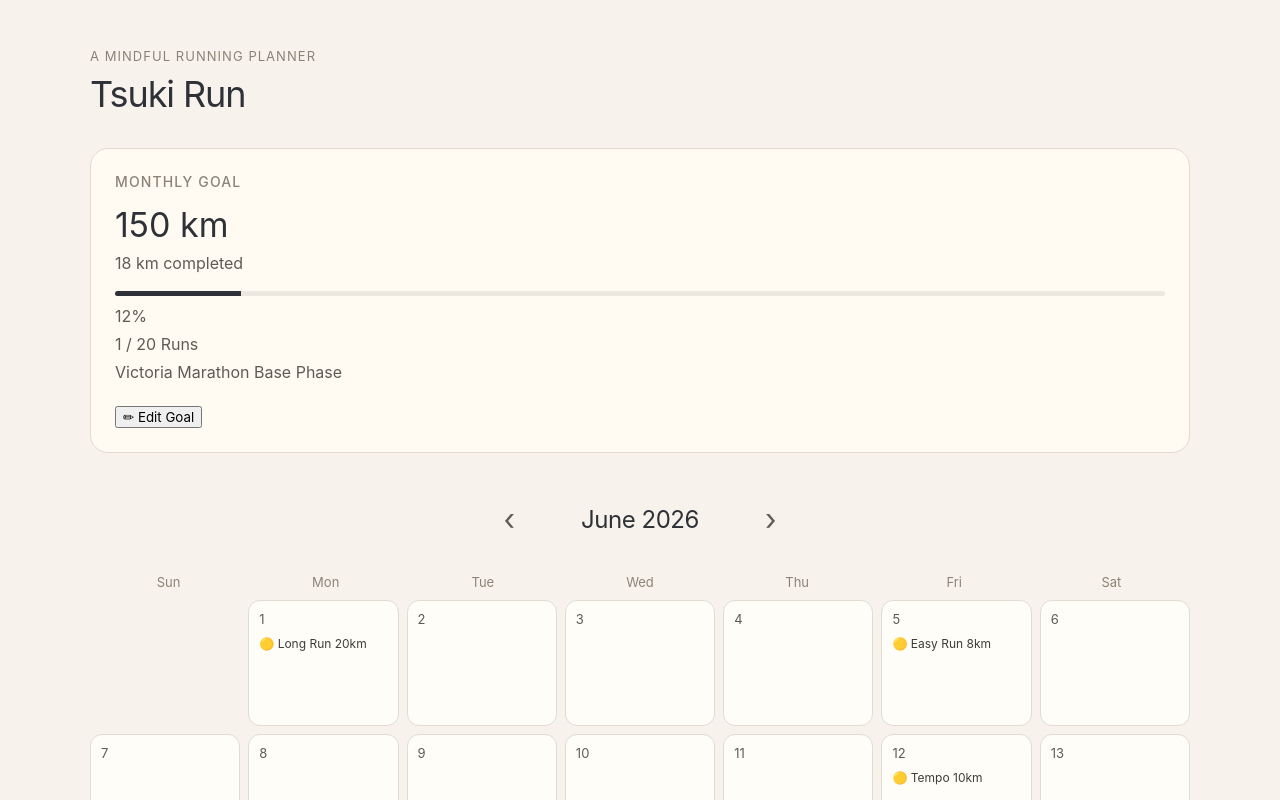
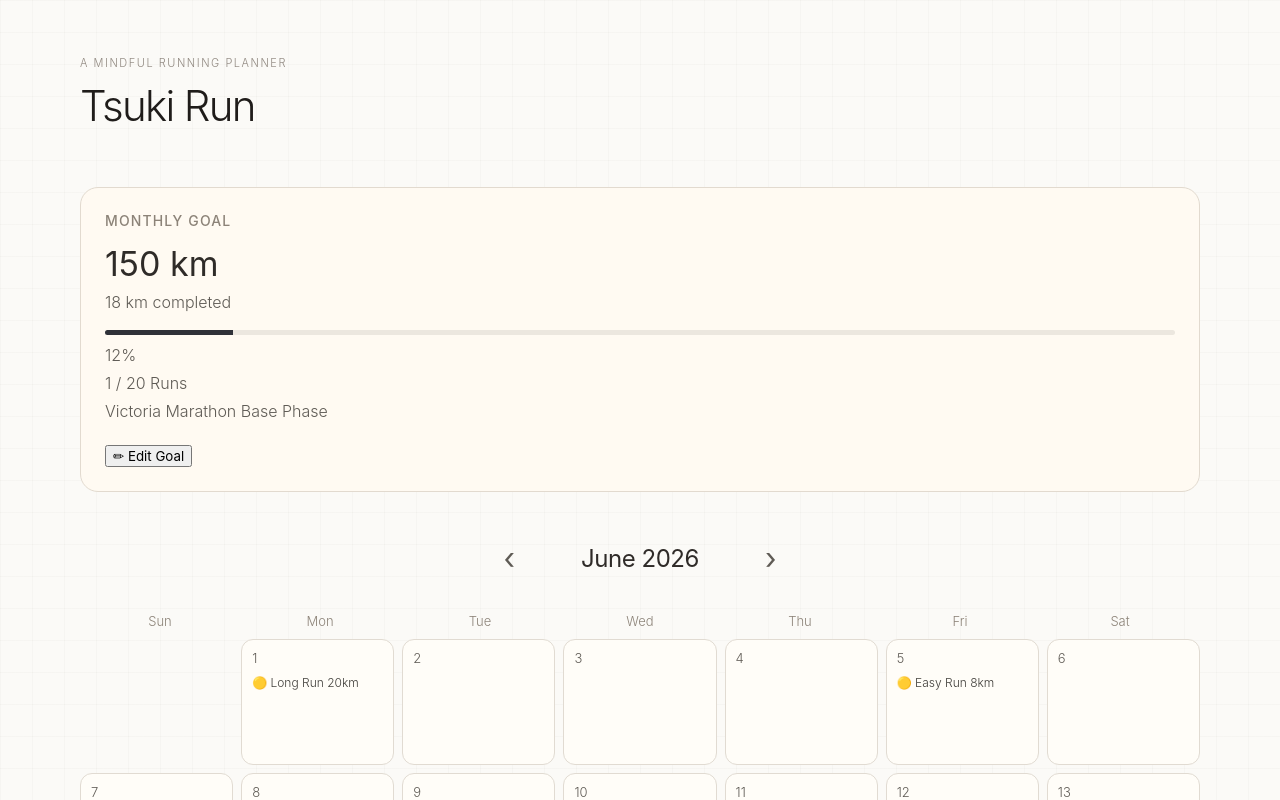
Before and after one commit to jameskktkim-dev/tsuki-run, a React app in the folder frontend/: page / in a window 1280 px wide. Shown: the top 800 px of the page. Built offline with nearby package versions, Linux system fonts and the light colour scheme; the HTML template or start-up script is replaced by a standard one.

Commit message:
Add design foundation docs

```diff
--- a/frontend/src/App.css
+++ b/frontend/src/App.css
@@ -1,24 +1,26 @@
 .app-shell {
-  max-width: 1100px;
+  max-width: 1120px;
   margin: 0 auto;
-  padding: 48px 24px;
+  padding: 56px 28px 80px;
 }
 
 .app-header {
-  margin-bottom: 32px;
+  margin-bottom: 56px;
 }
 
 .app-eyebrow {
-  margin: 0 0 8px;
-  font-size: 13px;
-  letter-spacing: 0.08em;
+  margin: 0 0 10px;
+  font-size: 11px;
+  font-weight: 300;
+  letter-spacing: 0.14em;
   text-transform: uppercase;
-  color: #8c8378;
+  color: #8f877f;
 }
 
 .app-header h1 {
   margin: 0;
-  font-size: 36px;
-  font-weight: 400;
-  letter-spacing: -0.03em;
+  font-size: 42px;
+  font-weight: 300;
+  letter-spacing: -0.04em;
+  color: #1f1c1a;
 }
--- a/frontend/src/index.css
+++ b/frontend/src/index.css
@@ -1,8 +1,21 @@
+:root {
+  font-family: "Inter", "Helvetica Neue", Arial, sans-serif;
+  color: #2f2b28;
+  background: #fbfaf7;
+}
+
 body {
   margin: 0;
-  background-color: #f7f3ec;
-  color: #2f3138;
+  min-width: 320px;
+  min-height: 100vh;
+  background:
+    linear-gradient(rgba(47, 43, 40, 0.025) 1px, transparent 1px),
+    linear-gradient(90deg, rgba(47, 43, 40, 0.025) 1px, transparent 1px),
+    #fbfaf7;
+  background-size: 32px 32px;
+  color: #2f2b28;
   font-family: "Inter", "Helvetica Neue", Arial, sans-serif;
+  font-weight: 300;
 }
 
 button,
```
Also changed, not shown: 2 other files (tests, documents, lock files or other folders).
